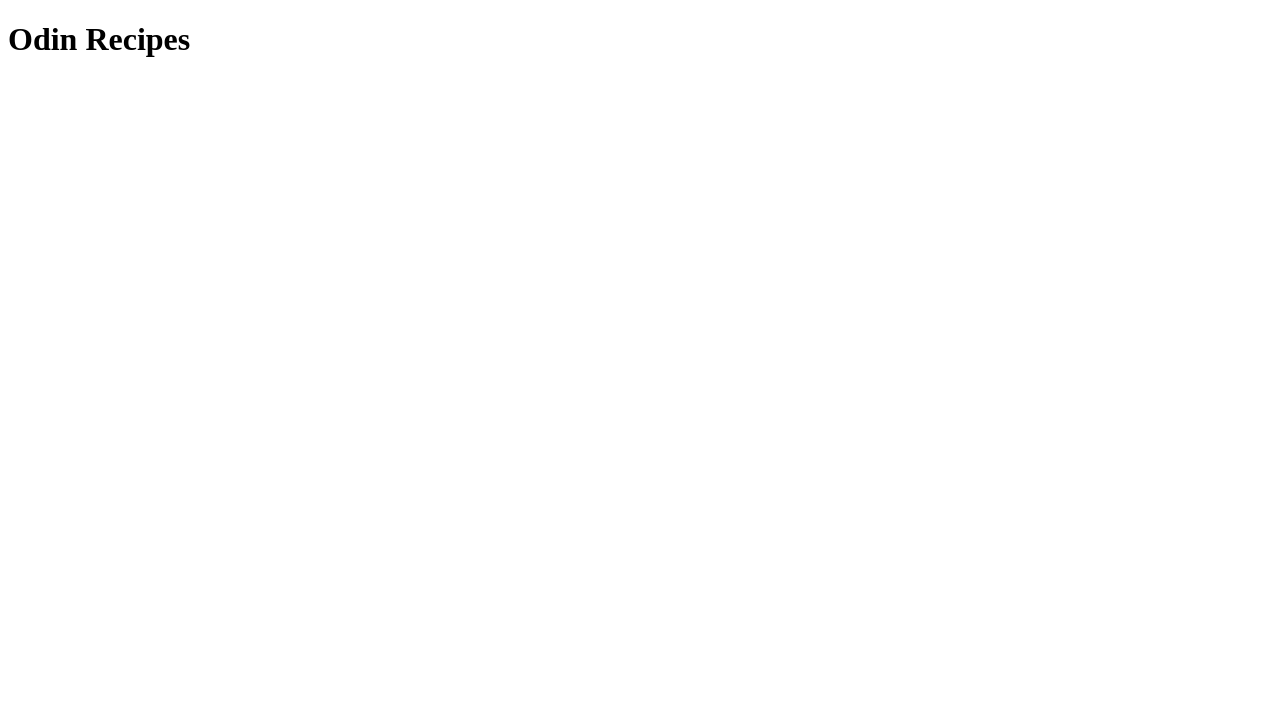
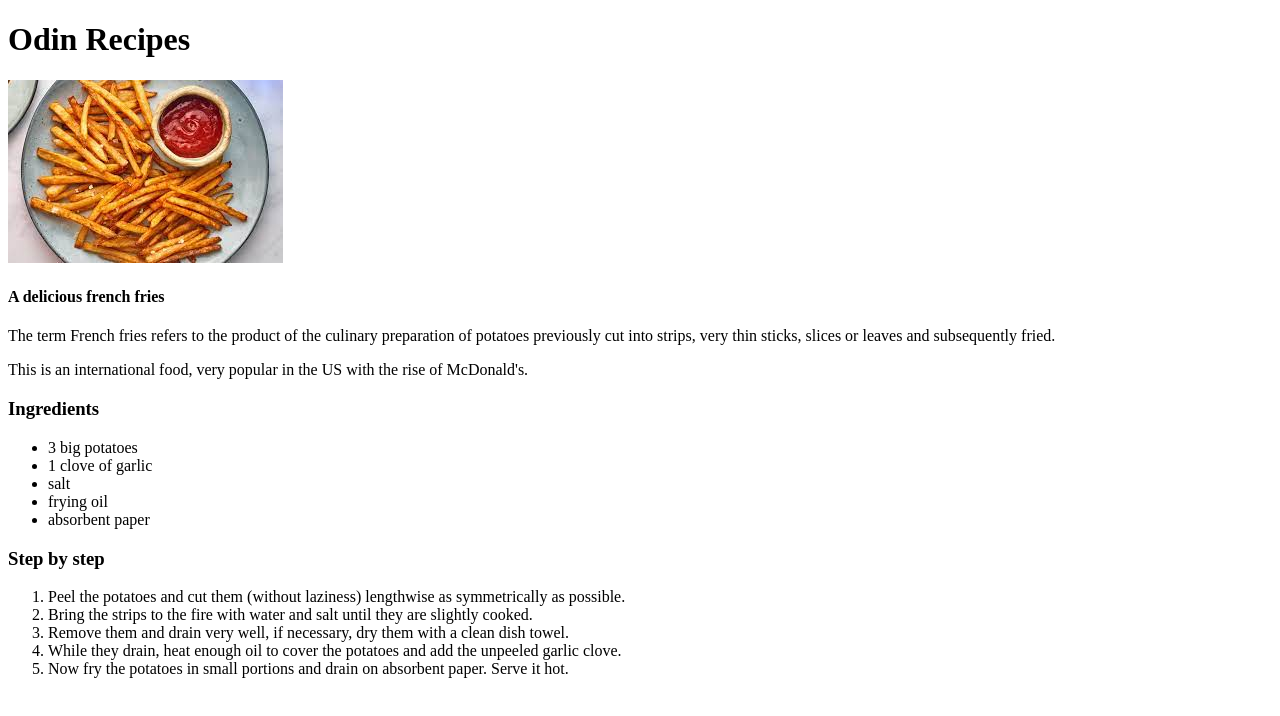
Before and after one commit to Beuuuh/Recipes, a plain HTML site: page recipes/frenchfries.html in a window 1280 px wide. Drawn offline with Linux system fonts and the light colour scheme.

Commit message:
i have done the french fries html file

```diff
--- a/recipes/frenchfries.html
+++ b/recipes/frenchfries.html
@@ -8,5 +8,32 @@
 </head>
 <body>
     <h1>Odin Recipes</h1>
+
+    <img src="../img/frenchfries.jpg">
+
+    <h4>A delicious french fries</h4>
+
+    <p>The term French fries refers to the product of the culinary preparation of potatoes previously cut into strips, very thin sticks, slices or leaves and subsequently fried.</p>
+    <p>This is an international food, very popular in the US with the rise of McDonald's.</p>
+
+    <h3>Ingredients</h3>
+
+    <ul>
+        <li>3 big potatoes</li>
+        <li>1 clove of garlic</li>
+        <li>salt</li>
+        <li>frying oil</li>
+        <li>absorbent paper</li>
+    </ul>
+
+    <h3>Step by step</h3>
+
+    <ol>
+        <li>Peel the potatoes and cut them (without laziness) lengthwise as symmetrically as possible.</li>
+        <li>Bring the strips to the fire with water and salt until they are slightly cooked.</li>
+        <li>Remove them and drain very well, if necessary, dry them with a clean dish towel.</li>
+        <li>While they drain, heat enough oil to cover the potatoes and add the unpeeled garlic clove.</li>
+        <li>Now fry the potatoes in small portions and drain on absorbent paper. Serve it hot.</li>
+    </ol>
 </body>
 </html>
```
Also changed, not shown: 1 other file.
